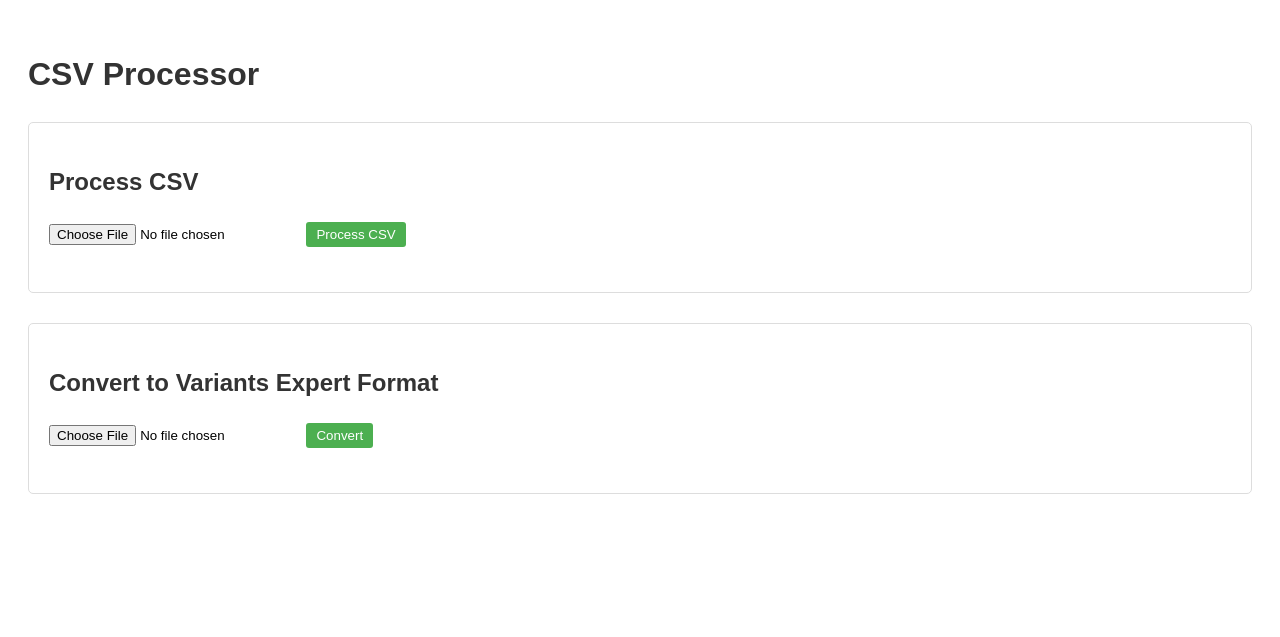
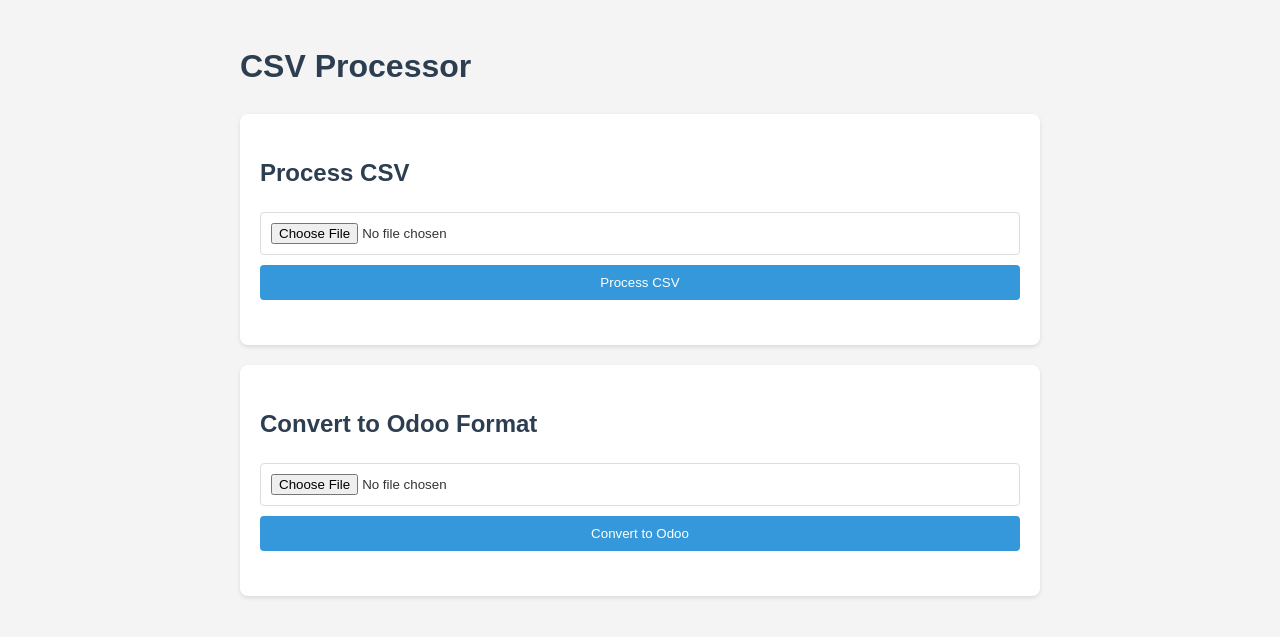
Before and after one commit to michalito/fp-csv-formatter, a Flask app: page / in a window 1280 px wide. Shown: the top 637 px of the page. Run offline with Flask 2, Linux system fonts and the light colour scheme.

Commit message:
updated with import to odoo

```diff
--- a/app.py
+++ b/app.py
@@ -1,5 +1,5 @@
 from flask import Flask, request, send_file, render_template, jsonify
-from csv_processor import process_csv, generate_csv, get_initial_product_info, convert_to_variants_expert_format
+from csv_processor import process_csv, generate_csv, get_initial_product_info, convert_to_odoo
 import io
 import traceback
 import logging
@@ -43,11 +43,14 @@ def process():
         product_name = request.form.get('product_name')
         product_sku_base = request.form.get('product_sku_base')
         default_price = request.form.get('default_price', '0')
+        brand = request.form.get('brand', '')
+        gender = request.form.get('gender', '')
+        suppliers = request.form.get('suppliers', '')
 
         if file and product_name and product_sku_base:
             file_content = file.read()
             try:
-                processed_data = process_csv(file_content, product_name, product_sku_base, default_price)
+                processed_data = process_csv(file_content, product_name, product_sku_base, default_price, brand, gender, suppliers)
                 output_csv = generate_csv(processed_data)
 
                 return send_file(
@@ -67,8 +70,8 @@ def process():
         app.logger.error(traceback.format_exc())
         return jsonify({'error': f'Unexpected error: {str(e)}'}), 500
 
-@app.route('/convert_to_variants_expert', methods=['POST'])
-def convert_to_variants_expert():
+@app.route('/convert_to_odoo', methods=['POST'])
+def convert_to_odoo_route():
     try:
         if 'file' not in request.files:
             return jsonify({'error': 'No file part in the request'}), 400
@@ -78,21 +81,21 @@ def convert_to_variants_expert():
         if file:
             file_content = file.read()
             try:
-                variants_expert_csv = convert_to_variants_expert_format(file_content)
+                odoo_csv = convert_to_odoo(file_content)
 
                 return send_file(
-                    io.BytesIO(variants_expert_csv.encode()),
+                    io.BytesIO(odoo_csv.encode()),
                     mimetype='text/csv',
                     as_attachment=True,
-                    attachment_filename='variants_expert_inventory.csv'
+                    attachment_filename='odoo_inventory.csv'
                 )
             except Exception as e:
-                app.logger.error(f"Error converting to Variants Expert format: {str(e)}")
+                app.logger.error(f"Error converting to Odoo format: {str(e)}")
                 app.logger.error(traceback.format_exc())
-                return jsonify({'error': f'Error converting to Variants Expert format: {str(e)}'}), 400
+                return jsonify({'error': f'Error converting to Odoo format: {str(e)}'}), 400
         return jsonify({'error': 'Invalid file'}), 400
     except Exception as e:
-        app.logger.error(f"Unexpected error in convert_to_variants_expert: {str(e)}")
+        app.logger.error(f"Unexpected error in convert_to_odoo: {str(e)}")
         app.logger.error(traceback.format_exc())
         return jsonify({'error': f'Unexpected error: {str(e)}'}), 500
 
--- a/static/script.js
+++ b/static/script.js
@@ -22,6 +22,9 @@ document.addEventListener('DOMContentLoaded', function() {
             document.getElementById('product_name').value = data.product_name;
             document.getElementById('product_sku_base').value = data.product_sku_base;
             document.getElementById('default_price').value = '0'; // Set default price to 0
+            document.getElementById('brand').value = ''; // Initialize brand field
+            document.getElementById('gender').value = ''; // Initialize gender field
+            document.getElementById('suppliers').value = ''; // Initialize suppliers field
             modal.style.display = 'block';
         })
         .catch(error => {
@@ -37,6 +40,9 @@ document.addEventListener('DOMContentLoaded', function() {
         formData.append('product_name', document.getElementById('product_name').value);
         formData.append('product_sku_base', document.getElementById('product_sku_base').value);
         formData.append('default_price', document.getElementById('default_price').value);
+        formData.append('brand', document.getElementById('brand').value);
+        formData.append('gender', document.getElementById('gender').value);
+        formData.append('suppliers', document.getElementById('suppliers').value);
 
         fetch('/process', {
             method: 'POST',
@@ -66,7 +72,7 @@ document.addEventListener('DOMContentLoaded', function() {
         e.preventDefault();
         const formData = new FormData(this);
 
-        fetch('/convert_to_variants_expert', {
+        fetch('/convert_to_odoo', {
             method: 'POST',
             body: formData
         })
@@ -80,7 +86,7 @@ document.addEventListener('DOMContentLoaded', function() {
             const url = window.URL.createObjectURL(blob);
             const a = document.createElement('a');
             a.href = url;
-            a.download = 'variants_expert_inventory.csv';
+            a.download = 'odoo_inventory.csv';
             document.body.appendChild(a);
             a.click();
             window.URL.revokeObjectURL(url);
--- a/static/styles.css
+++ b/static/styles.css
@@ -1,22 +1,23 @@
 body {
     font-family: Arial, sans-serif;
     line-height: 1.6;
+    color: #333;
+    max-width: 800px;
+    margin: 0 auto;
     padding: 20px;
+    background-color: #f4f4f4;
 }
 
 h1, h2 {
-    color: #333;
-}
-
-.error {
-    color: red;
+    color: #2c3e50;
 }
 
 .section {
-    margin-bottom: 30px;
+    background-color: #fff;
+    border-radius: 8px;
+    box-shadow: 0 2px 4px rgba(0, 0, 0, 0.1);
+    margin-bottom: 20px;
     padding: 20px;
-    border: 1px solid #ddd;
-    border-radius: 5px;
 }
 
 form {
@@ -25,21 +26,32 @@ form {
 
 input[type="file"],
 input[type="text"],
+input[type="number"],
+select,
 button {
+    width: 100%;
+    padding: 10px;
     margin-bottom: 10px;
+    border: 1px solid #ddd;
+    border-radius: 4px;
+    box-sizing: border-box;
 }
 
 button {
-    padding: 5px 10px;
-    background-color: #4CAF50;
+    background-color: #3498db;
     color: white;
     border: none;
-    border-radius: 3px;
     cursor: pointer;
+    transition: background-color 0.3s ease;
 }
 
 button:hover {
-    background-color: #45a049;
+    background-color: #2980b9;
+}
+
+.error {
+    color: #e74c3c;
+    margin-top: 10px;
 }
 
 .modal {
@@ -61,10 +73,13 @@ button:hover {
     border: 1px solid #888;
     width: 80%;
     max-width: 500px;
+    border-radius: 8px;
+    box-shadow: 0 4px 6px rgba(0, 0, 0, 0.1);
 }
 
 .modal-content h2 {
     margin-top: 0;
+    color: #2c3e50;
 }
 
 .modal-content form {
@@ -74,8 +89,21 @@ button:hover {
 
 .modal-content label {
     margin-top: 10px;
+    color: #34495e;
 }
 
-.modal-content input {
+.modal-content input,
+.modal-content select {
     margin-bottom: 15px;
 }
+
+@media (max-width: 600px) {
+    body {
+        padding: 10px;
+    }
+
+    .modal-content {
+        width: 95%;
+        margin: 10% auto;
+    }
+}
--- a/templates/index.html
+++ b/templates/index.html
@@ -11,18 +11,18 @@
 
     <div class="section">
         <h2>Process CSV</h2>
-        <div id="errorMessage" class="error"></div>
         <form id="processForm" enctype="multipart/form-data">
             <input type="file" name="file" accept=".csv" required>
             <button type="submit">Process CSV</button>
         </form>
+        <div id="errorMessage" class="error"></div>
     </div>
 
     <div class="section">
-        <h2>Convert to Variants Expert Format</h2>
+        <h2>Convert to Odoo Format</h2>
         <form id="convertForm" enctype="multipart/form-data">
             <input type="file" name="file" accept=".csv" required>
-            <button type="submit">Convert</button>
+            <button type="submit">Convert to Odoo</button>
         </form>
         <div id="convertErrorMessage" class="error"></div>
     </div>
@@ -33,10 +33,27 @@
             <form id="confirmForm">
                 <label for="product_name">Product Name:</label>
                 <input type="text" id="product_name" name="product_name" required>
+
                 <label for="product_sku_base">Product SKU Base:</label>
                 <input type="text" id="product_sku_base" name="product_sku_base" required>
+
                 <label for="default_price">Default Price:</label>
-                <input type="number" id="default_price" name="default_price" value="0" step="0.01" min="0" required>
+                <input type="number" id="default_price" name="default_price" step="0.01" required>
+
+                <label for="brand">Brand:</label>
+                <input type="text" id="brand" name="brand">
+
+                <label for="gender">Gender:</label>
+                <select id="gender" name="gender">
+                    <option value="">Select Gender</option>
+                    <option value="Male">Male</option>
+                    <option value="Female">Female</option>
+                    <option value="Unisex">Unisex</option>
+                </select>
+
+                <label for="suppliers">Suppliers:</label>
+                <input type="text" id="suppliers" name="suppliers">
+
                 <button type="submit">Confirm</button>
             </form>
         </div>
```
Also changed, not shown: csv_processor.py (+45 -26 lines), README.md (added).
